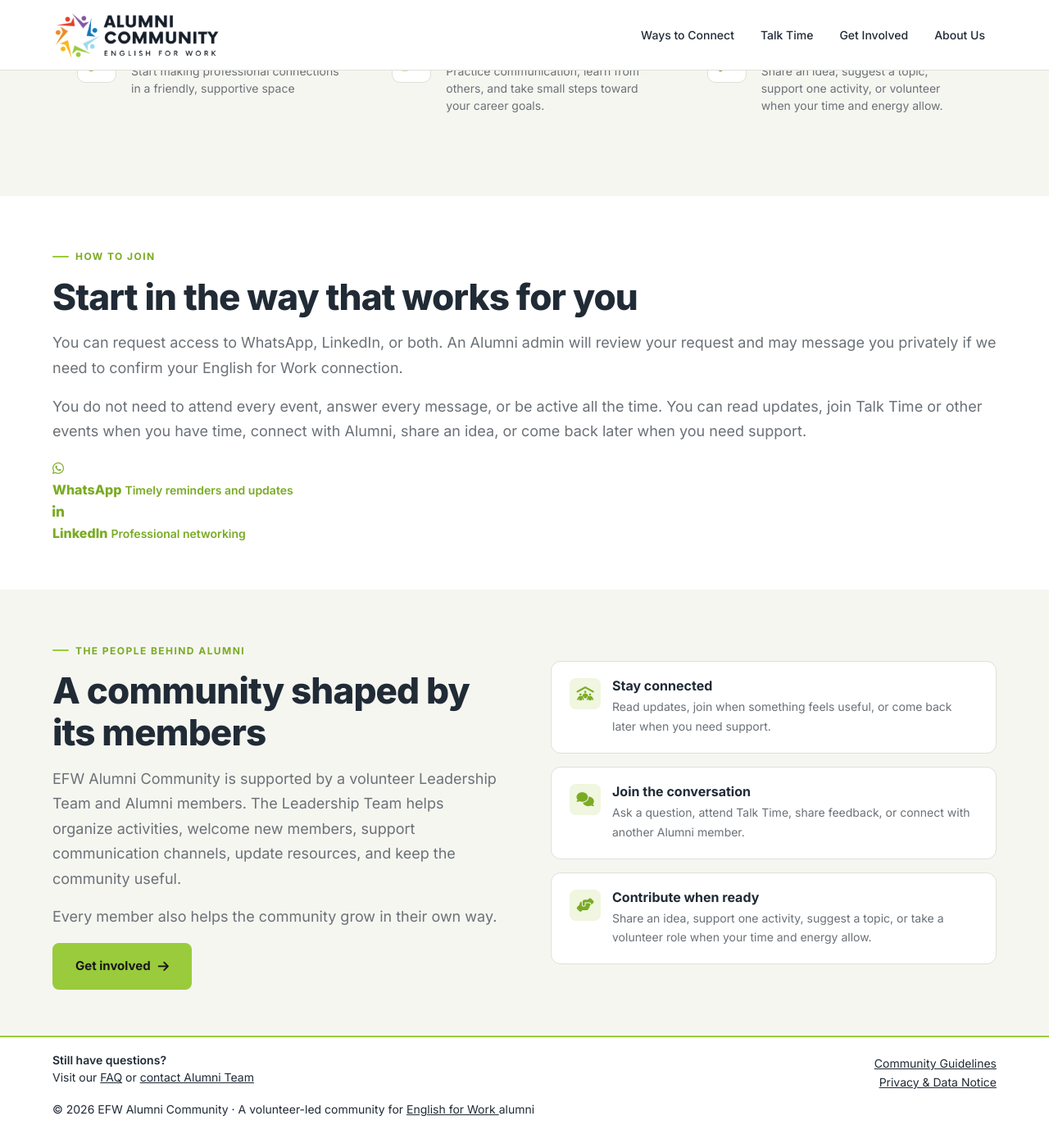
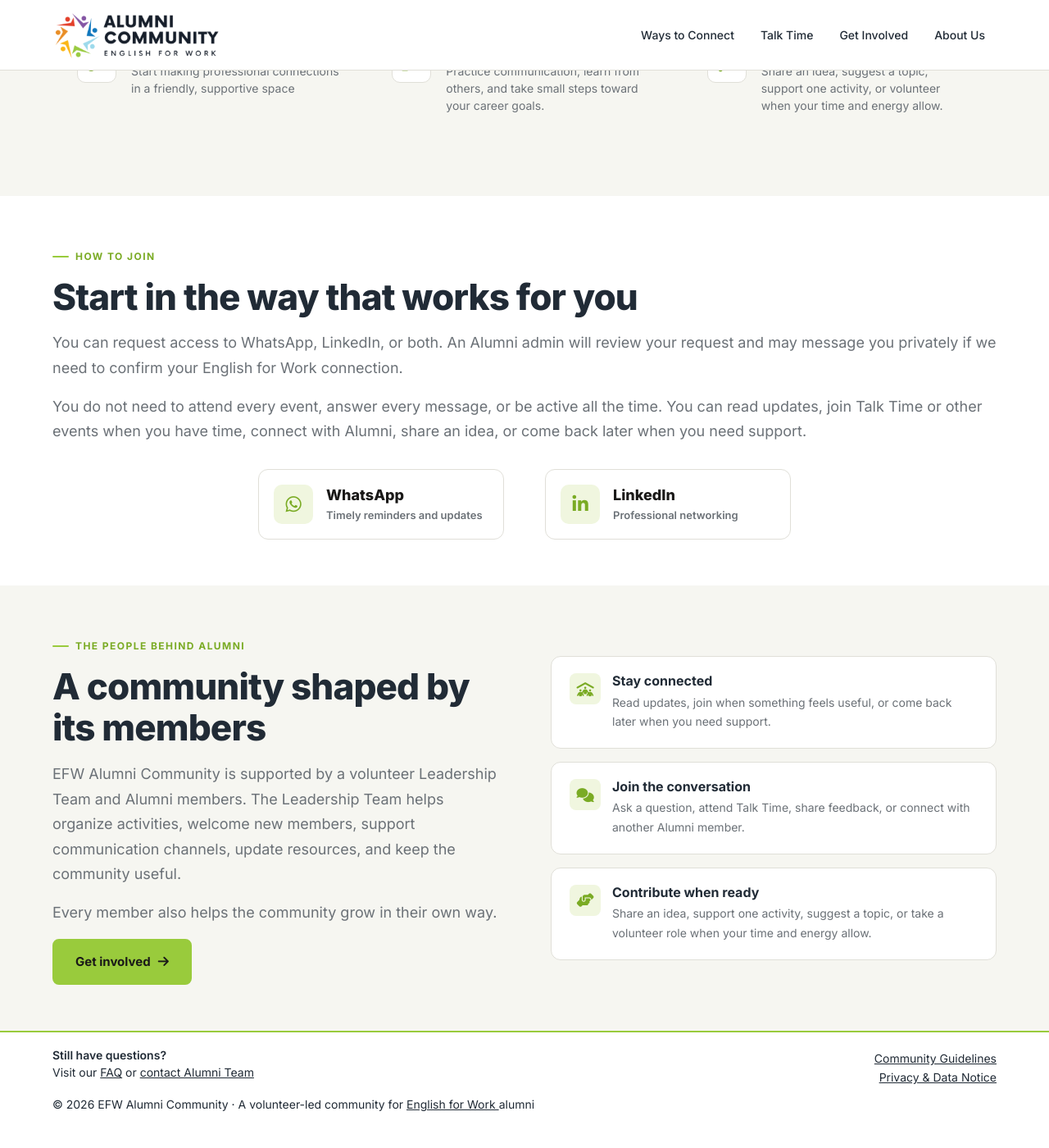
Before and after one commit to alumni-efw/alumni-efw.github.io, a Jekyll site: the page built from index.html, in a window 1280 px wide and 1400 px high, scrolled down 823 px. Shown: the whole window at 82% size. Built offline with Jekyll 4.4.1, drawn with Linux system fonts in a browser that asks for light colours.

Commit message:
fixed join channel button

```diff
--- a/assets/css/style.scss
+++ b/assets/css/style.scss
@@ -252,6 +252,58 @@ p.text-sm {
   background: $brand-green-color;
   color: $dark-font-color;
 }
+.connection-space-list {
+  display: flex;
+  flex-direction: row;
+  justify-content: center;
+  gap: 50px;
+  margin-top: 30px;
+
+  @media (max-width: 768px) {
+    align-items: center;
+    flex-direction: column;
+    gap: 14px;
+  }
+}
+.connection-channel-row {
+  align-items: center;
+  background: white;
+  border: 1px solid $border-line-color;
+  border-radius: 12px;
+  display: flex;
+  gap: 16px;
+  padding: 18px;
+  max-width: 300px;
+
+  @media (max-width: 768px) {
+    padding: 16px;
+  }
+}
+.connection-channel-icon {
+  align-items: center;
+  background: $light-green-color;
+  border-radius: 10px;
+  color: $brand-green-dark;
+  display: flex;
+  flex-shrink: 0;
+  font-size: 22px;
+  height: 48px;
+  justify-content: center;
+  width: 48px;
+}
+.connection-channel-row strong {
+  color: $dark-font-color;
+  display: block;
+  font-size: 18px;
+  line-height: 1.25;
+}
+.connection-channel-row small {
+  color: $gray-color;
+  display: block;
+  font-size: 13px;
+  line-height: 1.4;
+  margin-top: 4px;
+}
 
 /** Button **/
 .btn-green {
@@ -433,11 +485,7 @@ a.btn-green:hover {
 }
 a.main-channel-btn {
   text-decoration: none;
-
-  @media (max-width: 768px) {
-    max-width: 300px;
-    width: 100%;
-  }
+  width: 300px;
 }
 a.main-channel-btn:hover strong,
 a.main-channel-btn:hover small {
--- a/index.html
+++ b/index.html
@@ -118,8 +118,8 @@ nav: false
       </div>
       <div class="connection-space-list">
         <a class="main-channel-btn" href="{{ site.whatsapp_link }}" target="_blank" aria-label="Request WhatsApp access">
-          <div class="connection-hero-row">
-            <span class="connection-hero-icon"><i class="fa-brands fa-whatsapp"></i></span>
+          <div class="connection-channel-row">
+            <span class="connection-channel-icon"><i class="fa-brands fa-whatsapp"></i></span>
             <div>
               <strong>WhatsApp</strong>
               <small>Timely reminders and updates</small>
@@ -127,8 +127,8 @@ nav: false
           </div>
         </a>
         <a class="main-channel-btn" href="https://www.linkedin.com/groups/{{ site.linkedin_groupid }}" target="_blank" aria-label="Request LinkedIn access">
-          <div class="connection-hero-row">
-            <span class="connection-hero-icon"><i class="fa-brands fa-linkedin-in"></i></span>
+          <div class="connection-channel-row">
+            <span class="connection-channel-icon"><i class="fa-brands fa-linkedin-in"></i></span>
             <div>
               <strong>LinkedIn</strong>
               <small>Professional networking</small>
```
